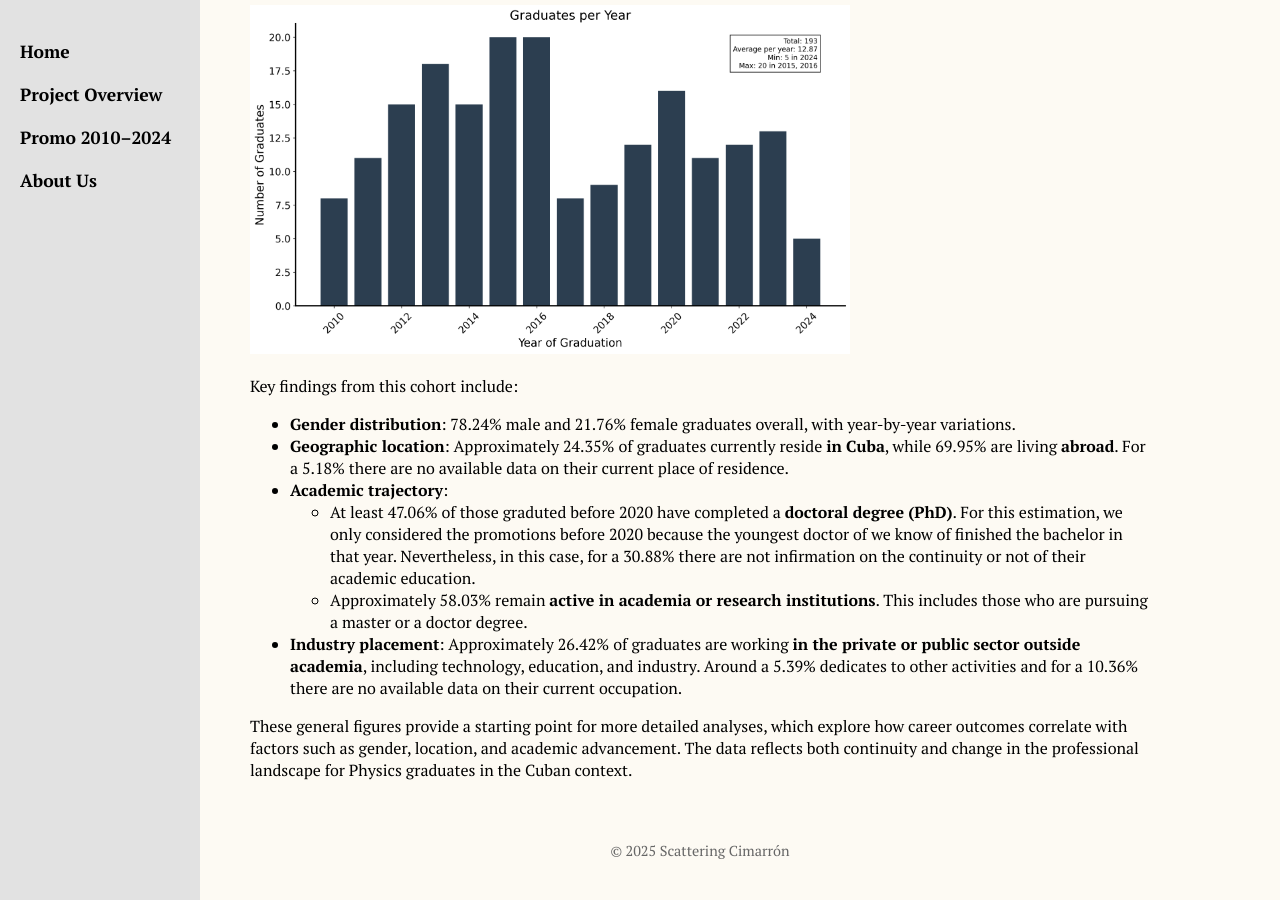
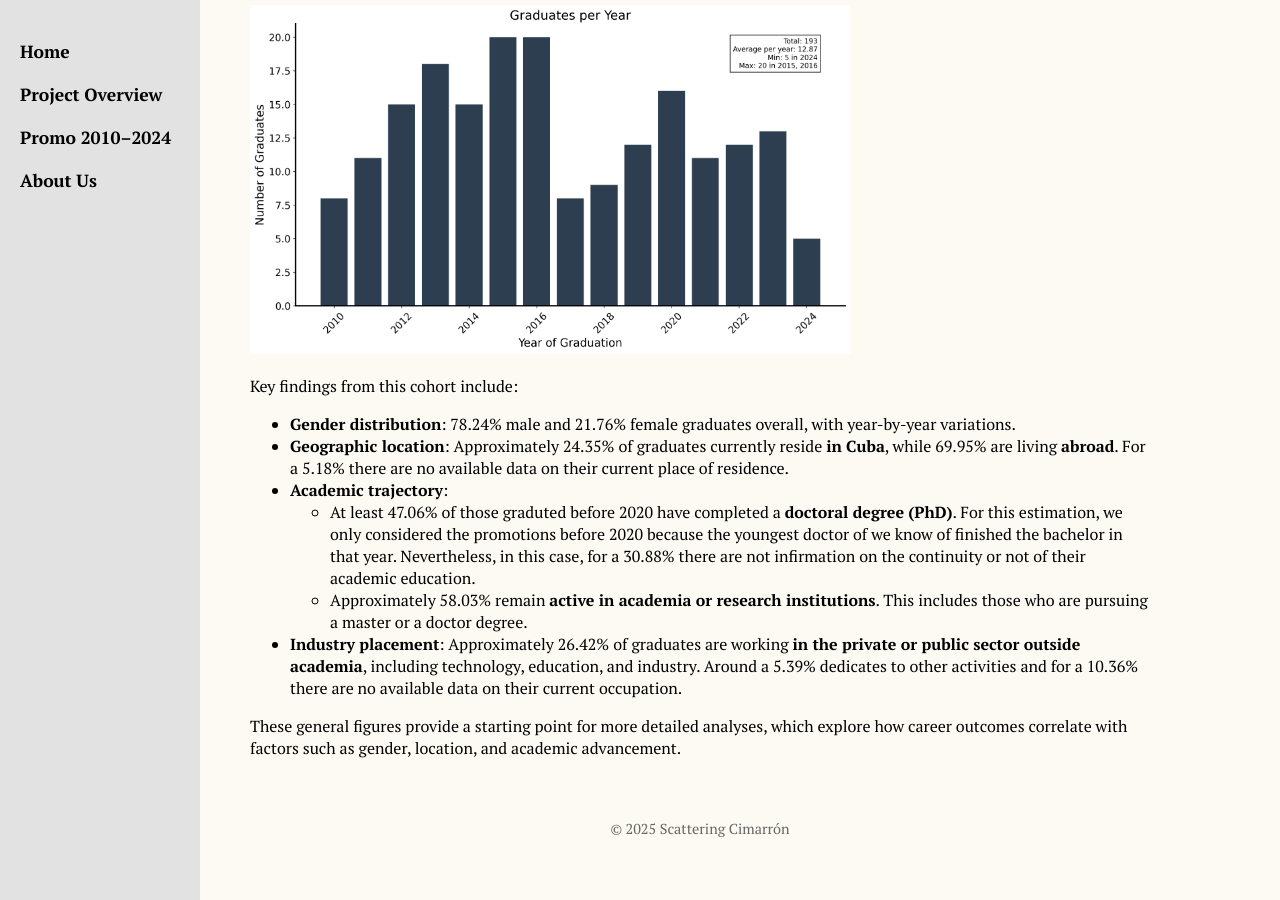
Before and after one commit to Gretica/Tracking_Cuban_Physicists, a Jekyll site: the page built from Promo_2010_2024.md, in a window 1280 px wide and 900 px high, scrolled down 752 px. Built offline with Jekyll 4.4.1, drawn with Linux system fonts in a browser that asks for light colours.

Commit message:
Update Promo_2010_2024.md

```diff
--- a/Promo_2010_2024.md
+++ b/Promo_2010_2024.md
@@ -32,4 +32,4 @@ Key findings from this cohort include:
   - Approximately 58.03% remain **active in academia or research institutions**. This includes those who are pursuing a master or a doctor degree.
 - **Industry placement**: Approximately 26.42% of graduates are working **in the private or public sector outside academia**, including technology, education, and industry. Around a 5.39% dedicates to other activities and for a 10.36% there are no available data on their current occupation.
 
-These general figures provide a starting point for more detailed analyses, which explore how career outcomes correlate with factors such as gender, location, and academic advancement. The data reflects both continuity and change in the professional landscape for Physics graduates in the Cuban context.
+These general figures provide a starting point for more detailed analyses, which explore how career outcomes correlate with factors such as gender, location, and academic advancement.
```
